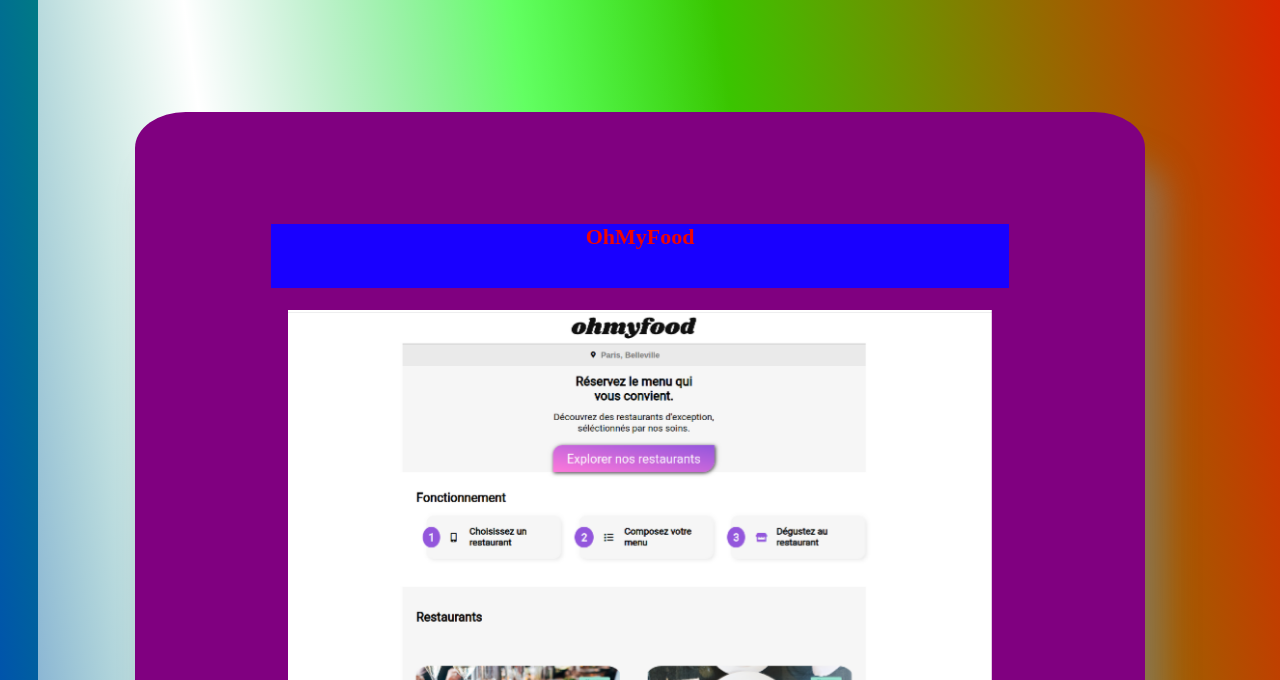
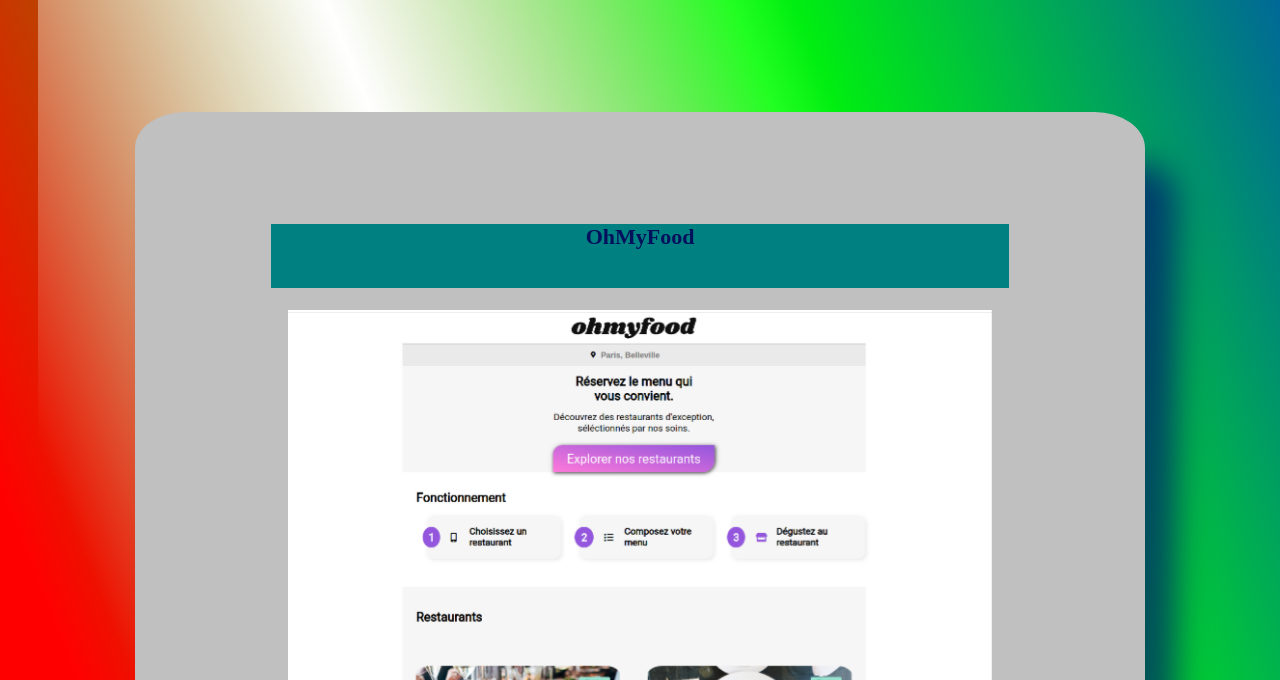
Before and after one commit to Flothar78/portfolio2, a website: page index.html in a window 1280 px wide. Shown: the part 942-1622 px from the top of the page. Drawn offline with Linux system fonts and the light colour scheme.

Commit message:
Version pas finie pour test de scroll

```diff
--- a/sass/portfolio.scss
+++ b/sass/portfolio.scss
@@ -1,16 +1,18 @@
 body,
 html {
-  $background: linear-gradient(82deg, blue, lime, red);
+  $background: linear-gradient(68deg, red, red, lime, blue);
   $personal-frame-bg: linear-gradient(-45deg, black, white);
   $project-frame-bg: linear-gradient(
-    82deg,
+    68deg,
+    transparent,
+    transparent,
     transparent,
     white,
     transparent,
     transparent
   );
-  $project-bg: purple;
-  $project-figcaption-bg: rgb(25, 0, 255);
+  $project-bg: #c0c0c0;
+  $project-figcaption-bg: #008080;
   height: 100%;
   margin: 0;
 
@@ -55,12 +57,12 @@
         border-radius: 27px;
         .project {
           background: $project-bg;
-          box-shadow: 1.2em 3em 2em rgba(128, 128, 128, 0.614);
+          box-shadow: 2em 3em 2em rgba(2, 2, 119, 0.614);
           border-radius: 5%;
           margin: 8%;
           padding: 8%;
           text-align: center;
-          color: rgb(238, 5, 5);
+          color: rgb(3, 16, 92);
           .project-figcaption {
             position: relative;
             text-align: center;
```
Also changed, not shown: sass/portfolio.css, 1 other file.
